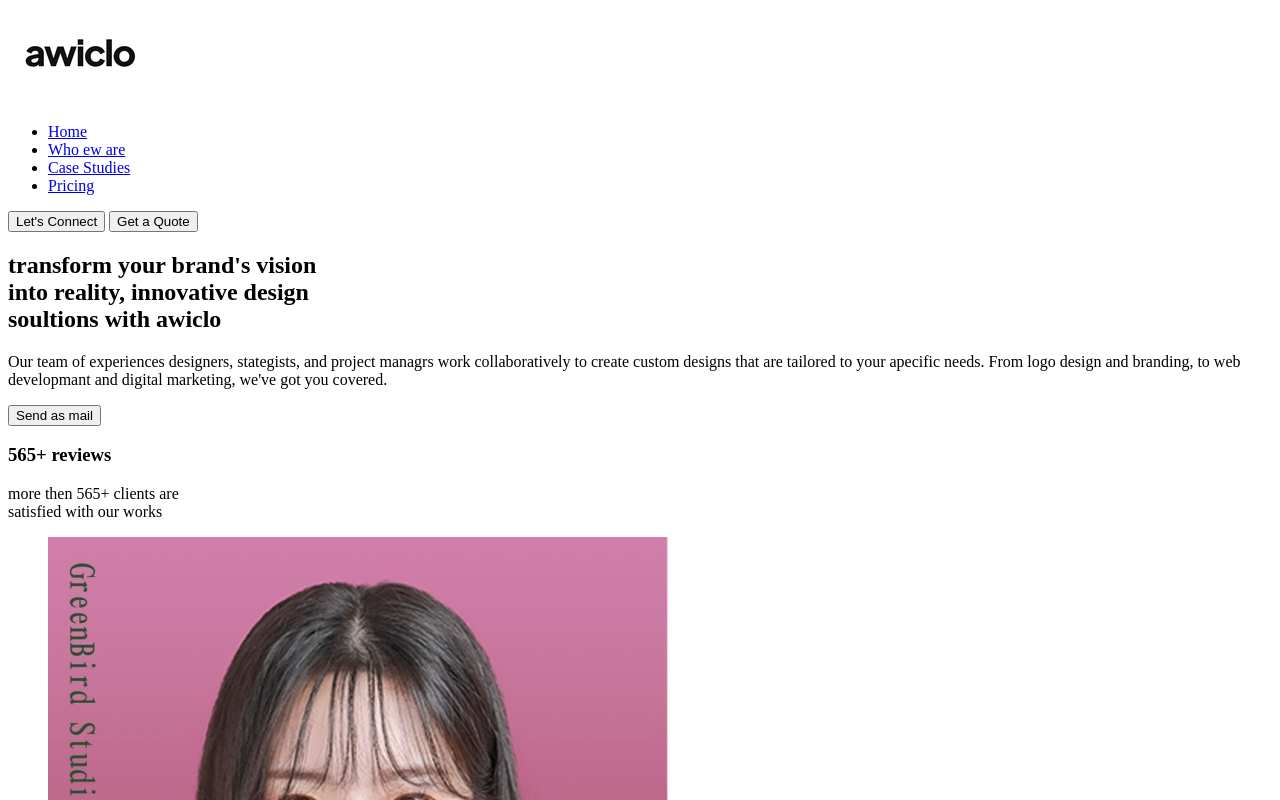
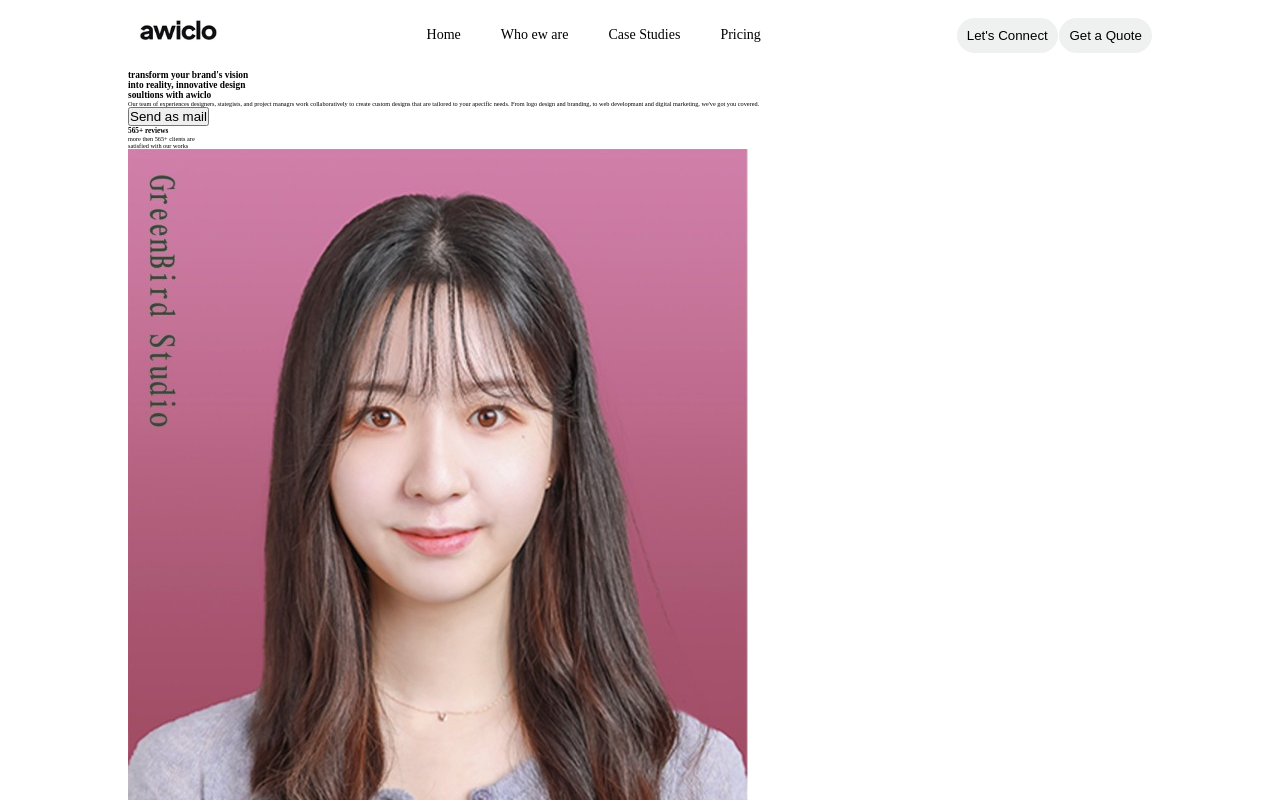
Before and after one commit to yunju98/awiclo_study, a plain HTML site: page index.html in a window 1280 px wide. Shown: the top 800 px of the page. Drawn offline with Linux system fonts and the light colour scheme.

Commit message:
header fix

```diff
--- a/css/scss/_common.scss
+++ b/css/scss/_common.scss
@@ -4,6 +4,7 @@
     list-style: none;
     text-decoration: none;
     box-sizing: border-box;
+    color:#000;
 }
 
 html,body{
--- a/css/scss/index.scss
+++ b/css/scss/index.scss
@@ -1 +1,46 @@
 @import "common";
+
+/*inner s*/
+.inner{
+    margin: auto;
+    width: 1024px;
+}
+
+/* header S */
+header{
+    .inner{
+        display: flex;
+        justify-content: space-between;
+        align-items: center;
+        height: 70px;
+        h1{
+            a{
+                img{
+                    height: 50px;
+                }
+            }
+        }
+        nav{
+            ul{
+                display: flex;
+                li{
+                    a{
+                        display: flex;
+                        align-items: center;
+                        margin:0 20px;
+                        font-size: 1.4rem;
+                        height: 70px;
+                    }
+                }
+            }
+        }
+        div{
+            button{
+                background-color: #eff1f1;
+                border: none;
+                border-radius: 20px;
+                padding: 10px;
+            }
+        }
+    }
+}
--- a/index.html
+++ b/index.html
@@ -4,11 +4,13 @@
     <meta charset="UTF-8">
     <meta http-equiv="X-UA-Compatible" content="IE=edge">
     <meta name="viewport" content="width=device-width, initial-scale=1.0">
+    <link rel="stylesheet" href="./css/index.css" type="text/css">
     <title>Document</title>
 </head>
 <body>
     <div id="wrap">
         <header>
+            <div class="inner">
                 <h1>
                     <a href="#">
                         <img src="./img/스크린샷 2023-06-01 오전 12.34.30.png" alt="awiclo 로고 이미지">
@@ -25,6 +27,7 @@
                 <div>
                     <button class="btn_connet">Let's Connect</button>
                     <button class="btn_quote">Get a Quote</button>
+                </div>
             </div>
         </header>
         <main>
```
Also changed, not shown: css/index.css, css/index.min.css. Lines whose indentation alone changed are shown as unchanged.
